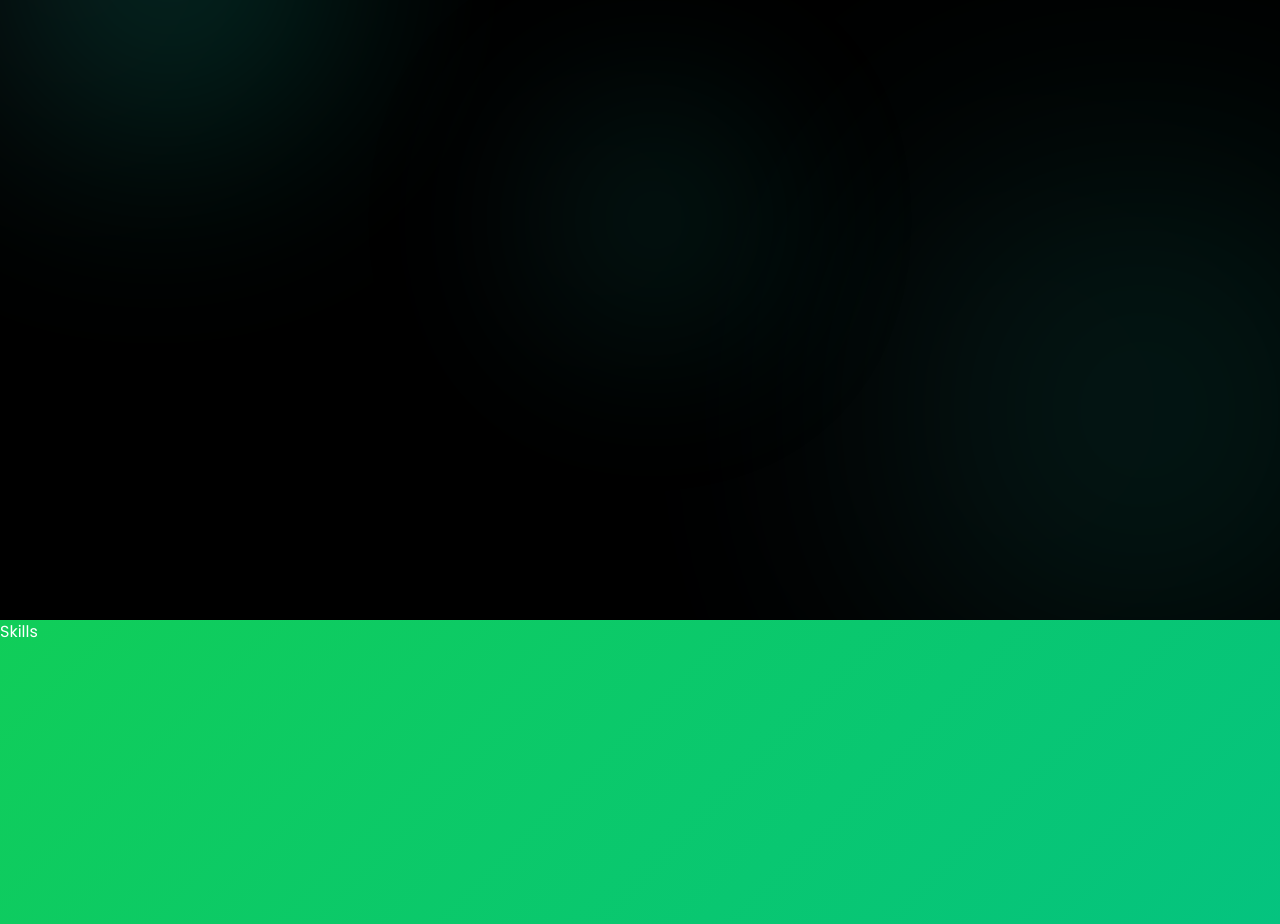
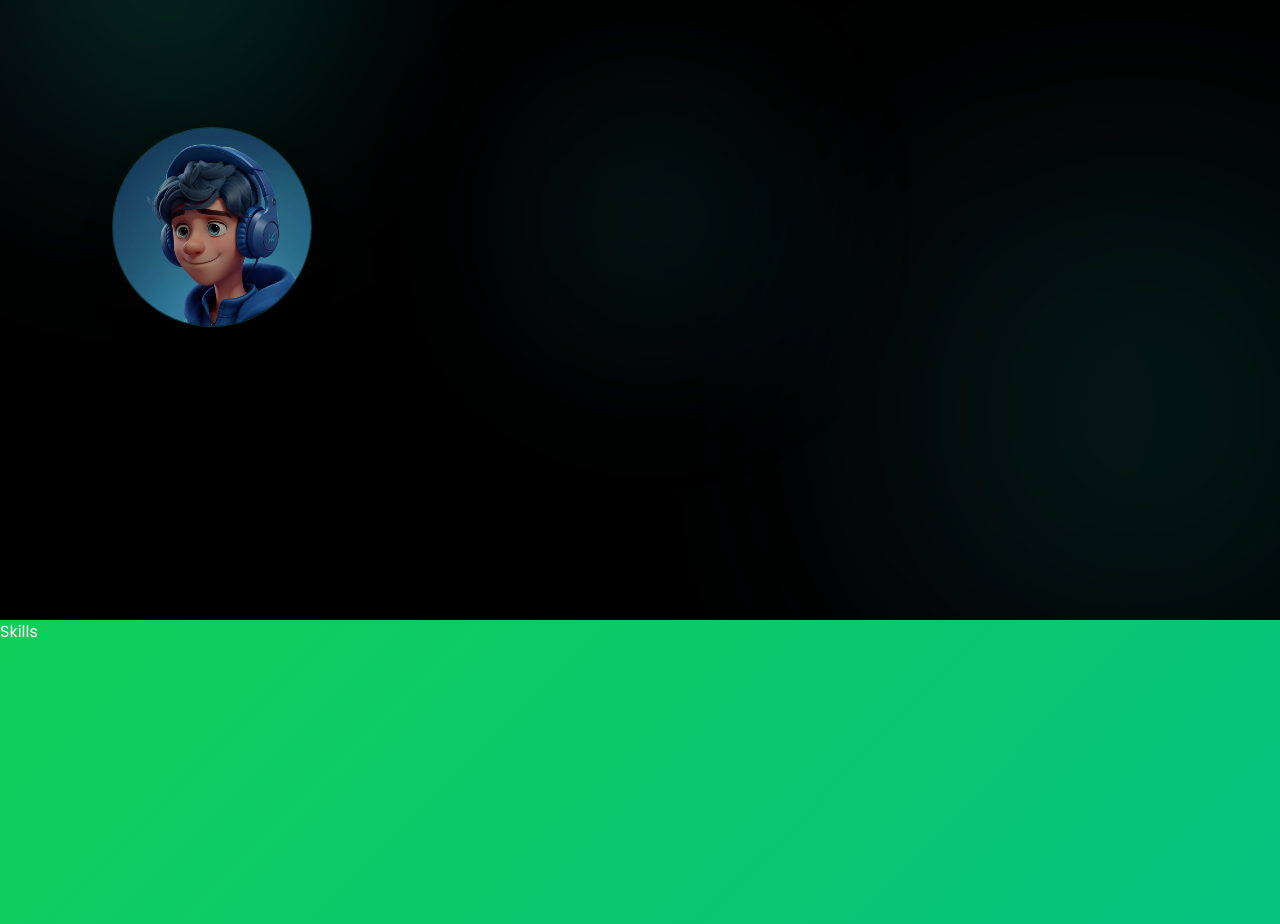
Before and after one commit to AngadAhluwalia/my-portfolio, a React (Vite) app: page / in a window 1280 px wide. Shown: the part 980-1904 px from the top of the page. Built offline with nearby package versions, Linux system fonts and the light colour scheme.

Commit message:
added img to about section

```diff
--- a/src/section/About.jsx
+++ b/src/section/About.jsx
@@ -1,5 +1,6 @@
 import {motion} from "framer-motion";
-
+import React from "react";
+import p from "../assets/boy.JPG"
 
 
 export default function About() {
@@ -16,14 +17,18 @@ export default function About() {
       </div>
       <div className="relative z-10 max-w-6xl w-full mx-auto px-6  md:px-10 lg:px-12 py-20 flex flex-col  gap-12">
 
-      </div>
+
       <motion.div className="flex flex-col md:flex-row items-center md:items-strech gap-8"
         initial={{ opacity: 0, y: 24 }}
         whileInView={{ opacity: 1, y: 0 }}
         transition={{ duration: 0.6 }}
         viewport={{ once: true, amount: 0.4 }}>
+          <motion.div className="relative w-[160px] h-[160px] md:w-[200px] md:h-[200px] rounded-full overflow-hidden shadow-2xl bg-gradient-to-br from-[#1cd8d2]/20 to-[#302b63]/20 border border-[#1cd8d2]/25">
+            <img src={p} alt="profile" className="absolute inset-0"></img>
+          </motion.div>
 
       </motion.div>
+      </div>
 
 
 
```
